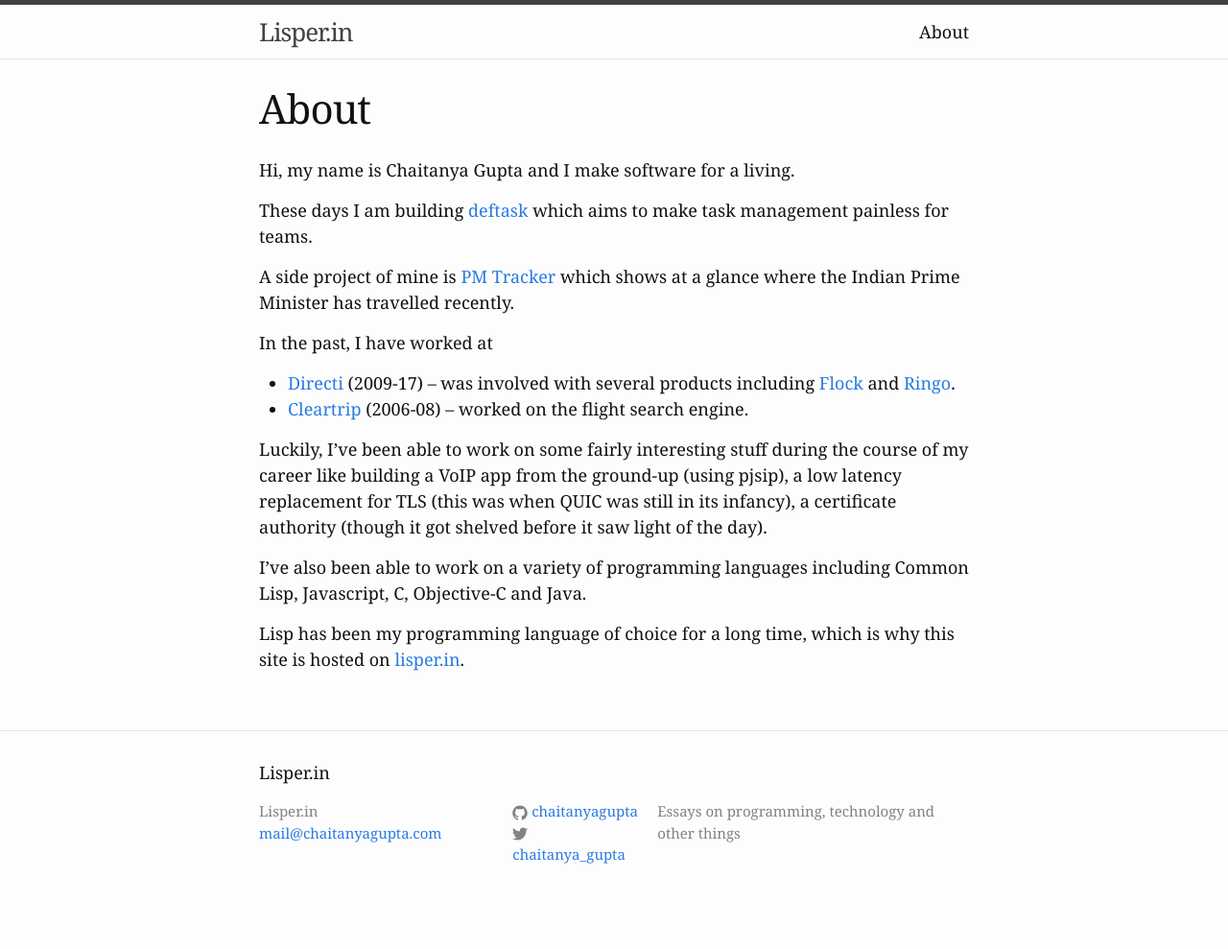
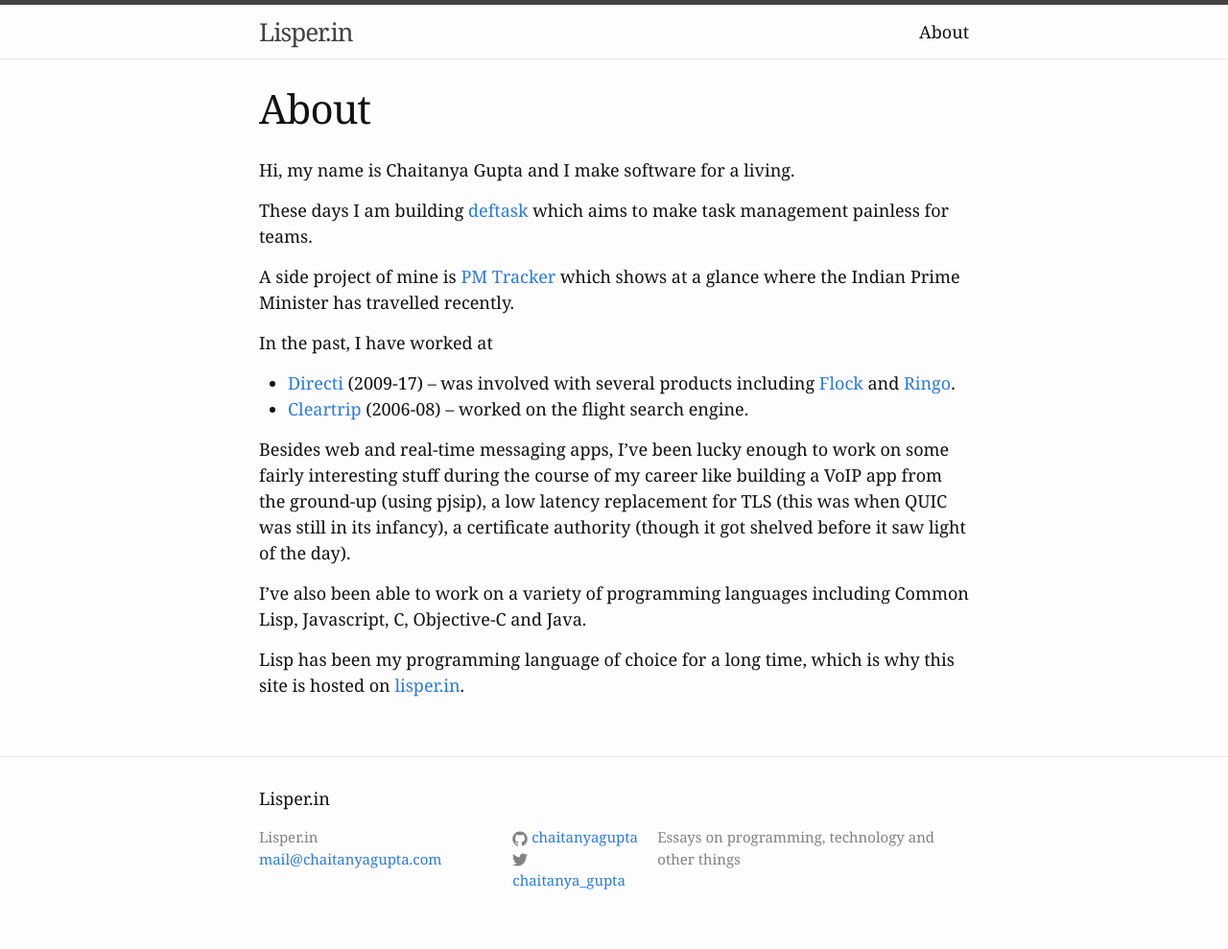
Before and after one commit to lisperin/lisperin.github.io, a Jekyll site: the page built from about.md, in a window 1280 px wide. Shown: the whole page at 96% size. Built offline with Jekyll 4.4.1, drawn with Linux system fonts in a browser that asks for light colours; before the commit the page ends 962 px from its top, so only the background shows below that.

Commit message:
Update about

```diff
--- a/about.md
+++ b/about.md
@@ -17,10 +17,11 @@
 * [Directi][] (2009-17) -- was involved with several products including [Flock][] and [Ringo][].
 * [Cleartrip][] (2006-08) -- worked on the flight search engine.
 
-Luckily, I've been able to work on some fairly interesting stuff during the
-course of my career like building a VoIP app from the ground-up (using pjsip), a
-low latency replacement for TLS (this was when QUIC was still in its infancy), a
-certificate authority (though it got shelved before it saw light of the day).
+Besides web and real-time messaging apps, I've been lucky enough to work on some
+fairly interesting stuff during the course of my career like building a VoIP app
+from the ground-up (using pjsip), a low latency replacement for TLS (this was
+when QUIC was still in its infancy), a certificate authority (though it got
+shelved before it saw light of the day).
 
 I've also been able to work on a variety of programming languages including
 Common Lisp, Javascript, C, Objective-C and Java.
```
